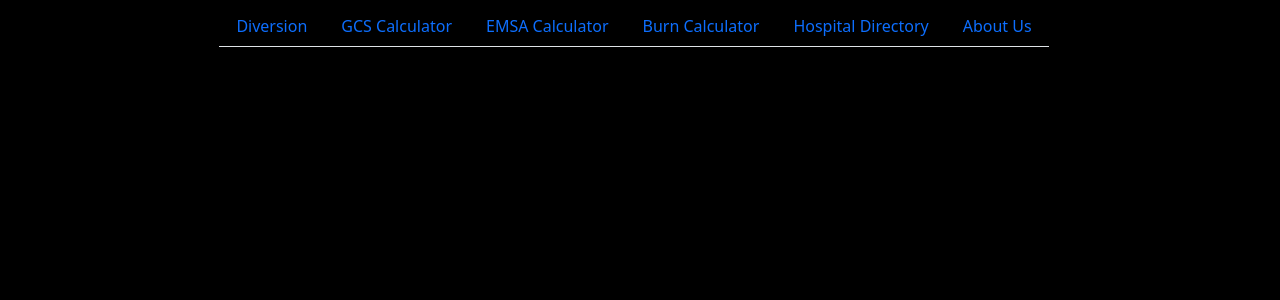
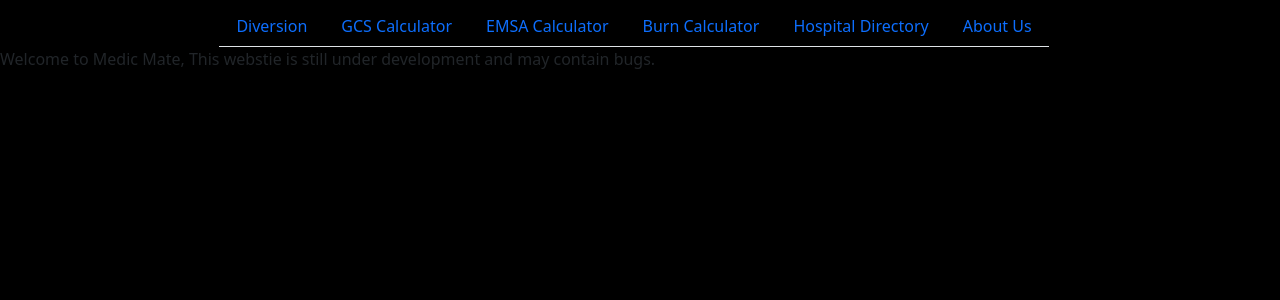
Before and after one commit to LoganB46/MedicMate.github.io, a PHP site: page / in a window 1280 px wide. Shown: the part 75-375 px from the top of the page. Run offline with PHP 8.4, Linux system fonts and the light colour scheme.

Commit message:
Saving comments before computer restart

```diff
--- a/css/index.css
+++ b/css/index.css
@@ -5,4 +5,5 @@ body {background-color: black;}
     margin: 5px;
     text-align: center;
     font-family: fantasy;
+
     }
--- a/index.html
+++ b/index.html
@@ -55,4 +55,8 @@
          </div>
         </div>
 
+    <div id="p1">
+        Welcome to Medic Mate, This webstie is still under development and may contain bugs.
+        <!-- Edit font, location, and text color in index css file -->
+    </div>
     </body>
```
